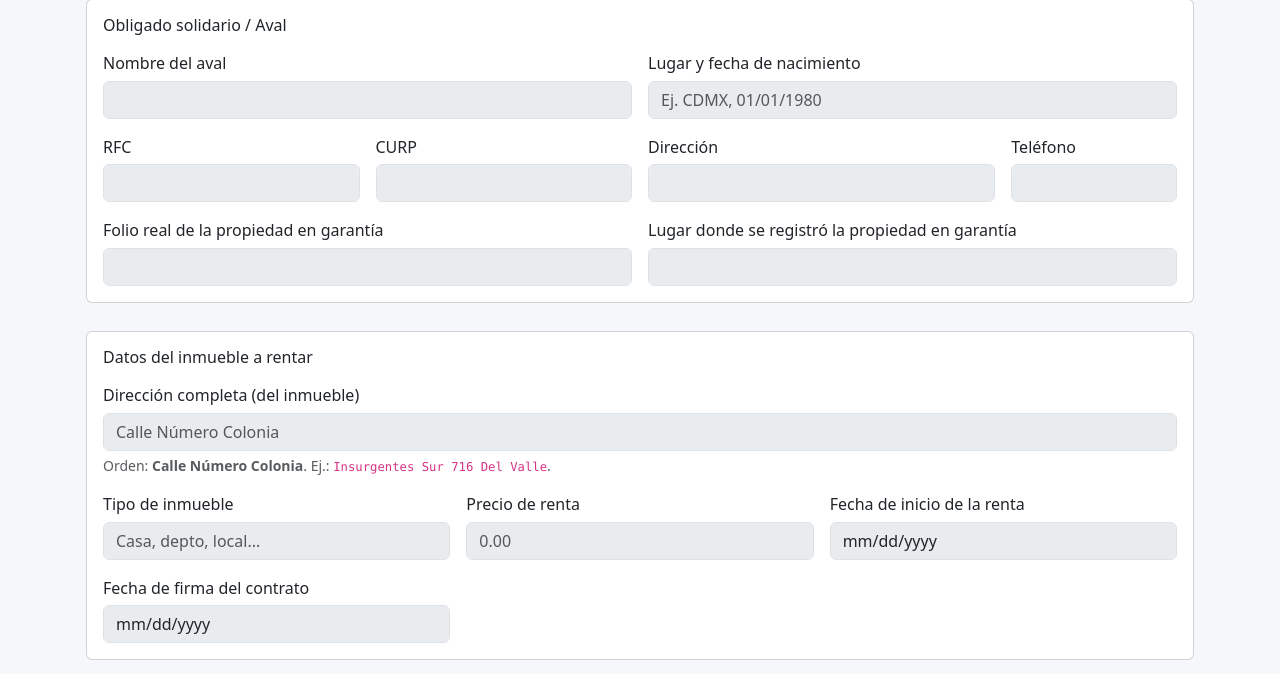
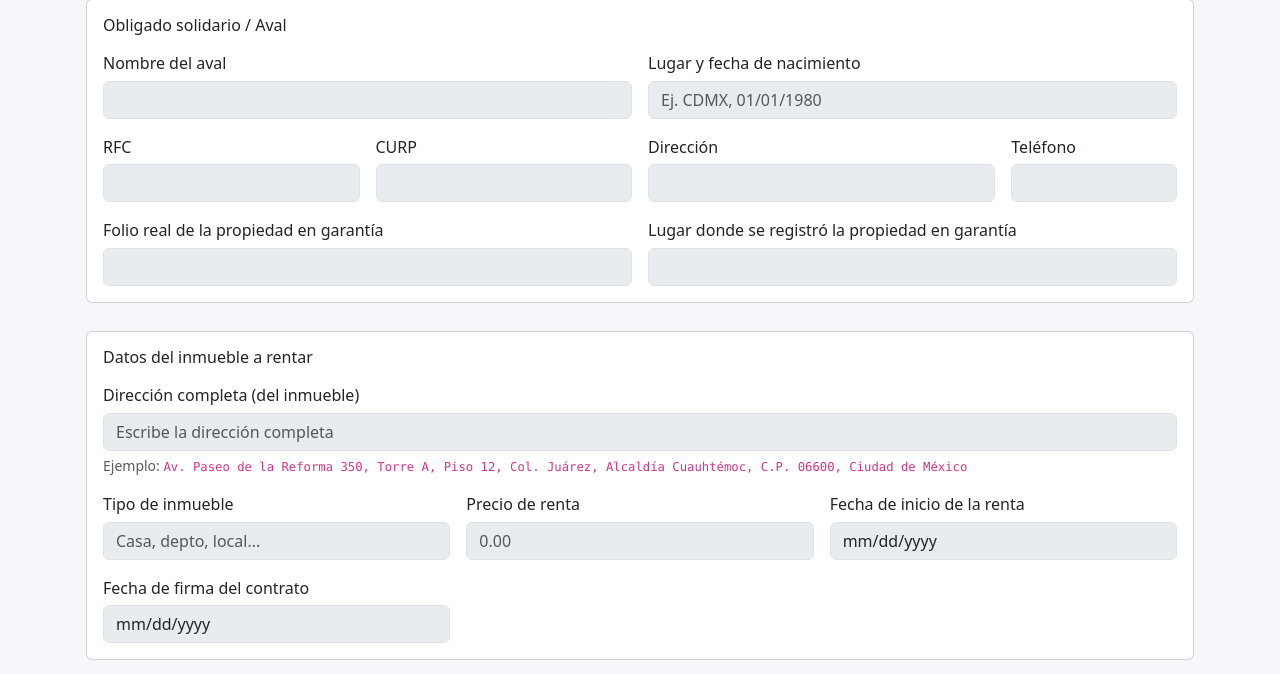
Before and after one commit to G-Seyer/web_derecho, a Flask app: page /documentos/inquilino in a window 1280 px wide. Shown: the part 1574-2248 px from the top of the page. Run offline with Flask 3, Linux system fonts and the light colour scheme.

Commit message:
Cambio en direccion inquilino

```diff
--- a/app/templates/documentos_inquilino.html
+++ b/app/templates/documentos_inquilino.html
@@ -5,7 +5,7 @@
   <meta name="viewport" content="width=device-width, initial-scale=1">
   <title>Subir documentos – Inquilino</title>
   <link rel="stylesheet" href="https://cdn.jsdelivr.net/npm/bootstrap@5.3.2/dist/css/bootstrap.min.css">
-  <link rel="stylesheet" href="{{ url_for('static', filename='estilos.css') }}?v=10">
+  <link rel="stylesheet" href="{{ url_for('static', filename='estilos.css') }}?v=11">
   <style>
     .card.full{width:100%;max-width:100%}
     .page-docs .form-label{display:block;margin-bottom:.35rem}
@@ -247,11 +247,13 @@
         <div class="row g-3">
           <div class="col-12">
             <label class="form-label">Dirección completa (del inmueble)</label>
+            <!-- LIBRE: sin pattern, solo required -->
             <input type="text" name="direccion" class="form-control folio-locked"
-                   placeholder="Calle Número Colonia"
-                   required disabled
-                   pattern="^\s*\S+(?:\s+\S+)*\s+\d+[\w/-]*\s+\S+(?:\s+\S+)*\s*$">
-            <div class="form-text">Orden: <strong>Calle Número Colonia</strong>. Ej.: <code>Insurgentes Sur 716 Del Valle</code>.</div>
+                   placeholder="Escribe la dirección completa"
+                   required disabled>
+            <div class="form-text">
+              Ejemplo: <code>Av. Paseo de la Reforma 350, Torre A, Piso 12, Col. Juárez, Alcaldía Cuauhtémoc, C.P. 06600, Ciudad de México</code>
+            </div>
           </div>
           <div class="col-md-4">
             <label class="form-label">Tipo de inmueble</label>
@@ -384,14 +386,14 @@
   </form>
 </div>
 
-<!-- VALIDACIONES ESPECÍFICAS (correo libre + dirección con orden) -->
+<!-- VALIDACIONES ESPECÍFICAS (correo libre; dirección libre) -->
 <script>
   (function(){
     const form = document.getElementById('form-inquilino');
     const email = form.querySelector('input[name="correo"]');
     const dir   = form.querySelector('input[name="direccion"]');
 
-    // Correo: aceptamos cualquier dominio; usamos la val. nativa de type="email"
+    // Correo: aceptamos cualquier dominio; usamos la validación nativa de type="email"
     function validaEmailLibre(){
       const v = (email.value || '').trim();
       email.setCustomValidity('');
@@ -400,16 +402,13 @@
       }
     }
 
-    // Dirección: mantenemos “Calle Número Colonia”
-    function validaDireccion(){
-      if(!dir.checkValidity())
-        dir.setCustomValidity('Formato: Calle Número Colonia (en ese orden)');
-      else
-        dir.setCustomValidity('');
+    // Dirección libre: solo que no esté vacía (handled by required)
+    function validaDireccionLibre(){
+      dir.setCustomValidity('');
     }
 
     email.addEventListener('input', validaEmailLibre);
-    dir.addEventListener('input', validaDireccion);
+    dir.addEventListener('input', validaDireccionLibre);
   })();
 </script>
 
@@ -431,7 +430,6 @@
   function setLocked(lock){
     lockables.forEach(el => el.disabled = lock);
     submitBtn.disabled = lock || !allFilesOk();
-    // informar a otros scripts del cambio de estado
     document.dispatchEvent(new CustomEvent(lock ? 'folio:lock' : 'folio:unlock'));
   }
   setLocked(true);
@@ -491,42 +489,29 @@
       updateCardStatus(i.closest('.doc-card'));
       submitBtn.disabled = !allFilesOk();
     });
-    // estado inicial
     updateFileLabel(i);
   });
 
-  // estado inicial de todas las tarjetas
   document.querySelectorAll('.doc-card').forEach(updateCardStatus);
 })();
 </script>
 
+<!-- Persona física/moral -->
 <script>
 (function(){
-  const header=document.querySelector('.barra-superior'); if(!header) return;
-  const set=()=>document.documentElement.style.setProperty('--header-h',header.offsetHeight+'px');
-  set(); window.addEventListener('resize',set);
-})();
-</script>
-
-<!-- Persona física/moral: por defecto MORAL (requerido), si marcas PF se desactiva -->
-<script>
-(function(){
-  const chk = document.getElementById('pfisica');           // casilla "persona física"
-  const file = document.getElementById('contrato_poder');   // input del archivo
+  const chk = document.getElementById('pfisica');
+  const file = document.getElementById('contrato_poder');
   if(!chk || !file) return;
 
   function lockedByFolio(){
-    // Si hay al menos un .folio-locked deshabilitado, aún está bloqueado
     return document.querySelector('.folio-locked:disabled') !== null;
   }
 
   function apply(){
     if(!chk.checked){
-      // Persona MORAL (por defecto): requerido; activo solo cuando el folio esté desbloqueado
       file.setAttribute('required','');
       file.disabled = lockedByFolio();
     }else{
-      // Persona FÍSICA: no requerido y deshabilitado
       file.value = '';
       file.disabled = true;
       file.removeAttribute('required');
@@ -534,13 +519,10 @@
     try { file.dispatchEvent(new Event('change', {bubbles:true})); } catch(e){}
   }
 
-  // Cambios de la casilla
   chk.addEventListener('change', apply);
-  // Reaccionar a bloqueo/desbloqueo del folio
   document.addEventListener('folio:unlock', apply);
   document.addEventListener('folio:lock', apply);
 
-  // Estado inicial
   if (document.readyState === 'loading') {
     document.addEventListener('DOMContentLoaded', apply);
   } else {
@@ -549,7 +531,7 @@
 })();
 </script>
 
-<!-- ÚNICO script para el menú móvil -->
+<!-- Menú móvil -->
 <script>
 (function(){
   const menu = document.getElementById('navInq');
@@ -560,7 +542,6 @@
     menu.classList.toggle('show');
   };
 
-  // Cierra al tocar fuera o al pasar a escritorio
   document.addEventListener('click', (e)=>{
     if(!nav.contains(e.target)) menu.classList.remove('show');
   }, {passive:true});
```
